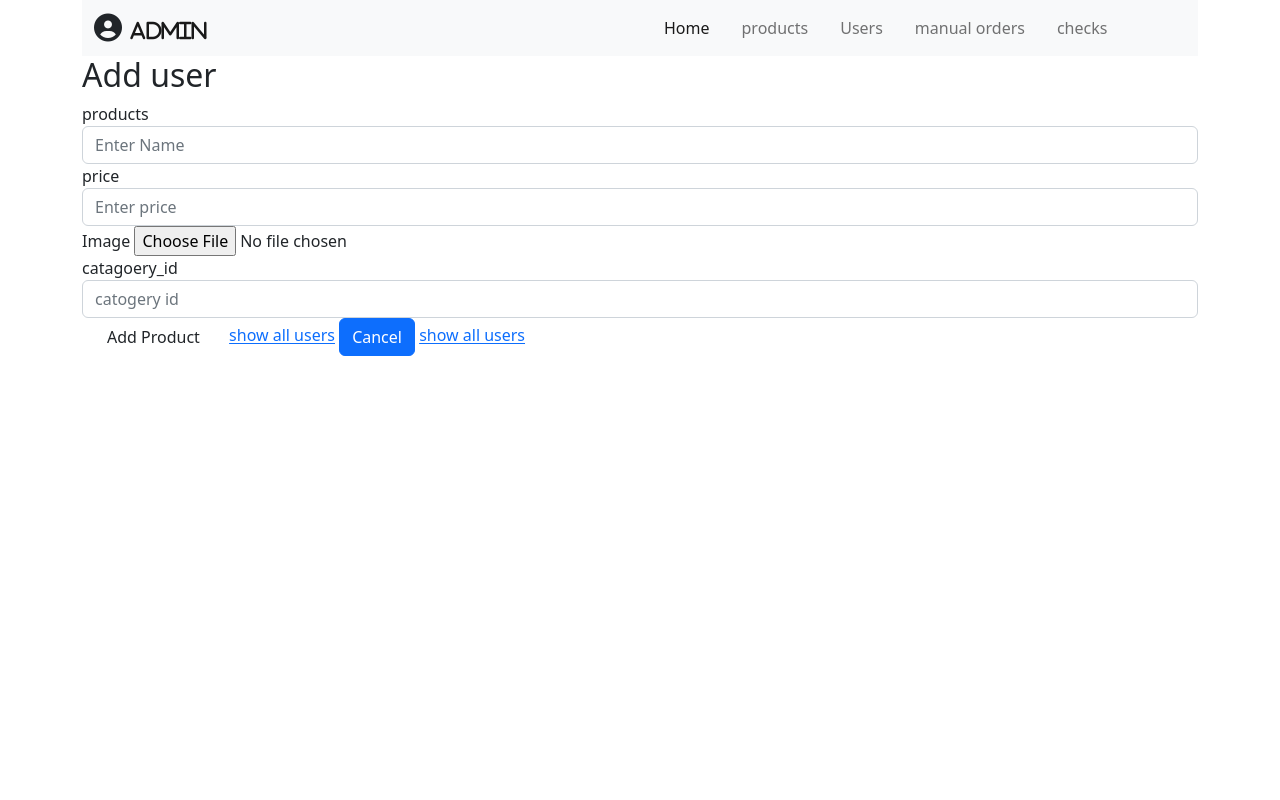
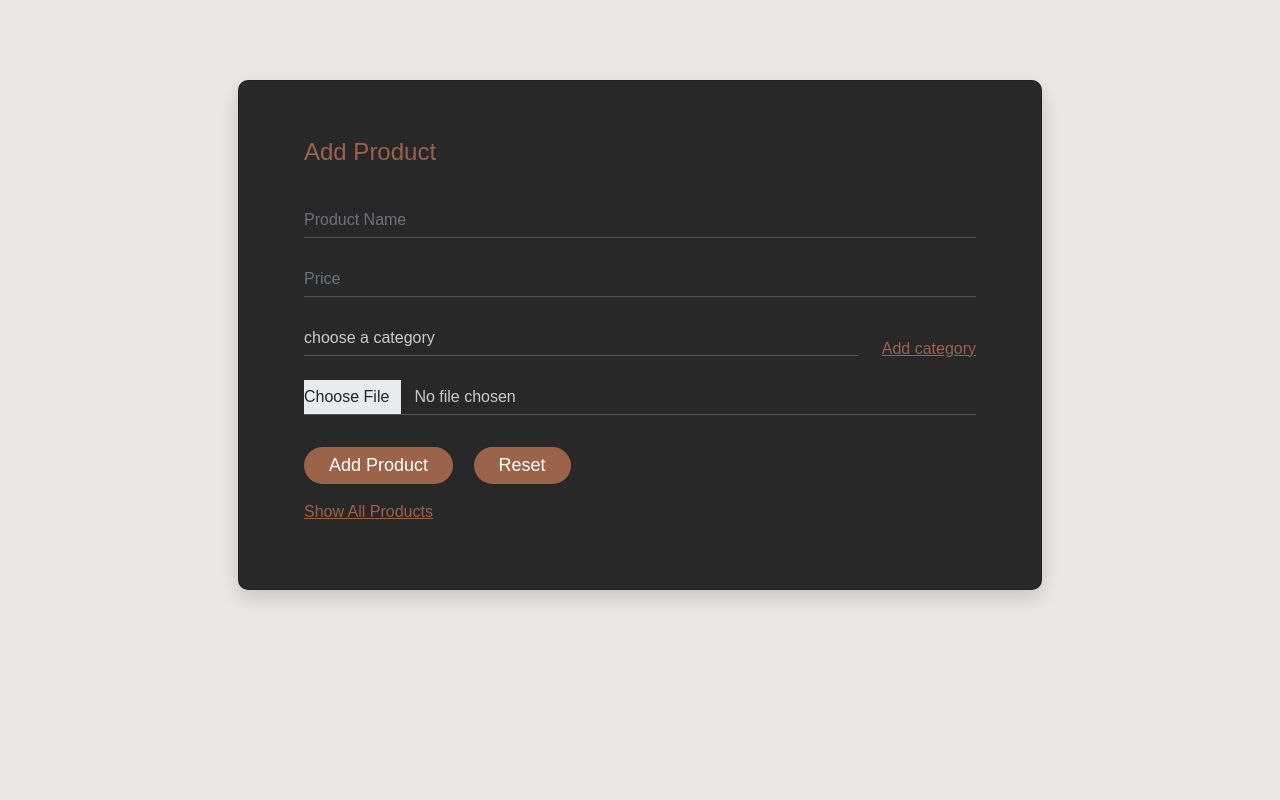
Before and after one commit to fatmasalah33/cafeteria, a PHP site: page /product.php in a window 1280 px wide. Run offline with PHP 8.4, Linux system fonts and the light colour scheme; some libraries are stand-ins or nearby versions.

Commit message:
style commit

```diff
--- a/confirmpass.php
+++ b/confirmpass.php
@@ -13,8 +13,9 @@ if ($password==$confpassword)
 }
 else
 {
-    //echo " The Password and Confirm Password is not the same";
+    // echo " The Password and Confirm Password is not the same";
     header("Location: updatepassword.php");
+
 }
 
 ?>
--- a/css/main.css
+++ b/css/main.css
@@ -1,24 +1,27 @@
-*{
+* {
   font-family: "Poppins", "Arial", "Helvetica Neue", sans-serif;
 }
 
+body{
+  background-color: #eae7e5;
+}
 .page-wrapper {
   min-height: 100vh;
-    background-color: #eae7e5;
   padding-top: 10rem;
   padding-bottom: 10rem;
 }
 
-  .custom-width{
+.custom-width {
   max-width: 780px;
 }
 
-  .link{
+.link {
   color: #9b6349;
 }
 
-  .link:hover{
-    color: #D2BDB4;
+
+.link:hover {
+  color: #d2bdb4;
 }
 
 .card-format {
@@ -33,7 +36,8 @@
   -o-border-radius: 10px;
 }
 .card-format .card-heading {
-    background: url("../images/home-2-slider-image-1a.jpg") top left/cover no-repeat;
+  background: url("../images/home-2-slider-image-1a.jpg") top left/cover
+    no-repeat;
   width: 50%;
   height: 25rem;
   border-bottom-left-radius: 10px;
@@ -46,7 +50,6 @@
 }
 
 @media (max-width: 760px) {
-
   .page-wrapper {
     padding-top: 5rem;
   }
@@ -59,7 +62,6 @@
   }
 }
 
-
 .title {
   font-size: 24px;
   color: #9b6349;
@@ -67,7 +69,11 @@
   margin-bottom: 36px;
 }
 
-.form-control{
+option{
+  color: #282828;
+}
+
+.form-control , label{
   outline: none !important;
   box-shadow: none !important;
   border: none;
@@ -83,7 +89,7 @@
   -ms-border-radius: 0;
   -o-border-radius: 0;
 }
-.form-control:focus{
+.form-control:focus {
   background-color: transparent;
   color: #ccc;
 }
@@ -101,8 +107,7 @@
   -ms-border-radius: 20px;
   -o-border-radius: 20px;
   background: #9b6349;
-
 }
-.btn:hover{
-  background: #D2BDB4;
+.btn:hover {
+  background: #d2bdb4;
 }
--- a/product.php
+++ b/product.php
@@ -1,17 +1,15 @@
 <?php
 require "connection.php";
 ?>
-
-
-
 
 
 <!DOCTYPE html>
 <html lang="en">
 
 <head>
-    <title>products</title>
+    <title>cafetiria | Add product</title>
     <meta charset="utf-8">
+    <link rel = "icon" href ="images/coffee-cup.png" type = "image/x-icon">
     <meta name="viewport" content="width=device-width, initial-scale=1">
     <script src="https://ajax.googleapis.com/ajax/libs/jquery/3.5.1/jquery.min.js"></script>
     <link rel="stylesheet" href="https://cdnjs.cloudflare.com/ajax/libs/font-awesome/6.1.1/css/all.min.css"
@@ -22,71 +20,59 @@ require "connection.php";
 <link href="https://cdn.jsdelivr.net/npm/bootstrap@5.2.0-beta1/dist/css/bootstrap.min.css" rel="stylesheet" integrity="sha384-0evHe/X+R7YkIZDRvuzKMRqM+OrBnVFBL6DOitfPri4tjfHxaWutUpFmBp4vmVor" crossorigin="anonymous">
 <!-- JavaScript Bundle with Popper -->
 <script src="https://cdn.jsdelivr.net/npm/bootstrap@5.2.0-beta1/dist/js/bootstrap.bundle.min.js" integrity="sha384-pprn3073KE6tl6bjs2QrFaJGz5/SUsLqktiwsUTF55Jfv3qYSDhgCecCxMW52nD2" crossorigin="anonymous"></script>
+<link rel="stylesheet" href="css/main.css">
+<style>
+          .page-wrapper {
+            padding-top: 5rem;
+            padding-bottom: 5rem;
+        }
+    </style>
 </head>
 
 <body>
-    <div class="container">
-    <nav class="navbar navbar-expand-lg navbar-light bg-light justify-content-between">
-  <div class="container-fluid col-md-6">
-  <i class="fa-solid fa-circle-user fs-3"> <a class="navbar-brand" href="#">ADMIN</a></i>
-    <!-- <a class="navbar-brand" href="#">admin</a> -->
-    <button class="navbar-toggler" type="button" data-bs-toggle="collapse" data-bs-target="#navbarNavAltMarkup" aria-controls="navbarNavAltMarkup" aria-expanded="false" aria-label="Toggle navigation">
-      <span class="navbar-toggler-icon"></span>
-    </button>
-    </div>
-    <div class="collapse navbar-collapse col-md-6" id="navbarNavAltMarkup ">
-      <div class="navbar-nav">
-        <a class="nav-link active ps-4" aria-current="page" href="#">Home</a>
-        <a class="nav-link  ps-4" href="#">products</a>
-        <a class="nav-link  ps-4" href="#">Users</a>
-        <a class="nav-link  ps-4 "href="#">manual orders</a>
-        <a class="nav-link ps-4 "href="#">checks</a>
-      </div>
-    </div>
 
-</nav>
-
-        <h2>Add user</h2>
-
-<main>
-
-                <form action="procontroller.php" method="post" enctype="multipart/form-data">
-
-
-
-                    <div class="form-group">
-                        <label for="exampleInputName"> products</label>
-                        <input type="text" class="form-control" id="exampleInputName" name="name" aria-describedby=""
-                            placeholder="Enter Name">
+<div class="page-wrapper ps-5 pe-5">
+    <div class="mt-0 mb-0 ms-auto me-auto custom-width">
+        <div class="card card-format d-flex flex-row row">
+            <div class="card-body col-6">
+                <h2 class="title">Add Product</h2>
+                <form method="POST" action="procontroller.php" enctype="multipart/form-data">
+                    <div class="input-group">
+                        <input class="form-control mb-4" type="text" placeholder="Product Name" name="name">
+                    </div>
+                    <div class="input-group">
+                        <input class="form-control mb-4" type="text" placeholder="Price" name="price">
                     </div>
 
-
-                    <div class="form-group">
-                        <label for="exampleInputEmail">price </label>
-                        <input type="text" class="form-control" id="exampleInputEmail1" name="price"
-                            aria-describedby="emailHelp" placeholder="Enter price">
+                    <!--i replaced the input tag text type with a select tag-->
+                    <div class="input-group">
+                        <select class="form-control mb-4 " type="text" name="cat_id">
+                          <option disabled selected>choose a category</option>
+                          <option value="1">Hot drinks</option>
+                          <option value="2" >Cold drinks</option>
+                        </select>
+                        <div class="ms-4 mt-3">
+                        <a class="link" href="#">Add category</a>
+                        </div>
                     </div>
-
-                    <div class="form-group">
-                        <label for="exampleInputName">Image</label>
-                        <input type="file" name="imageuser">
+                    <div class="input-group">
+                        <input class="form-control mb-4" type="file" placeholder="Image" name="imageuser">
                     </div>
-
-                    <div class="form-group">
-                        <label for="exampleInputPassword">catagoery_id</label>
-                        <input type="text" class="form-control" id="exampleInputPassword1" name="cat_id"
-                            placeholder="catogery id">
+                    <div class="mt-2 d-inline-block me-3">
+                        <input class="btn ps-4 pe-4 pt-1 pb-1 " type="submit" name="addproduct" value="Add Product">
                     </div>
-                    <input class="btn ps-4 pe-4 pt-1 pb-1 " type="submit" name="addproduct" value="Add Product">
-
-                    <!-- <button type="submit" class="btn btn-primary" value="Add Product">Save</button> -->
-                    <a href="allusers.php">show all users</a>
-                    <button  type="reset" class="btn btn-primary">Cancel</button>
-                    <a href="allusers.php">show all users</a>
+                    <div class="mt-2 d-inline-block">
+                        <input class="btn ps-4 pe-4 pt-1 pb-1 " type="reset">
+                    </div>
+                    <!--for testing-->
+                    <div class="mt-3">
+                        <a class="link" href="allproduct.php">Show All Products</a>
+                    </div>
                 </form>
-
-
-</main>
+            </div>
+        </div>
+    </div>
+</div>
 
 </div>
 </body>
```
Also changed, not shown: allproduct.php (+16 -11 lines), allusers.php (+21 -16 lines), editproduct.php (+39 -24 lines), images/coffee-cup.png (added), productphoto/cappuccino.PNG (added), productphoto/kiwi smoothie.PNG (added), productphoto/latte.jpg (added), productphoto/mango juice.PNG (added), productphoto/orange juice.PNG (added), productphoto/photo-1507133750040-4a8f57021571-1.jpg (renamed from images/2.jpg), userphotos/4.jpg (added), userphotos/h2-custom-icon-3 (1).png (added), userphotos/photo-1507133750040-4a8f57021571-1.jpg (added), 3 other files. Lines whose indentation alone changed are shown as unchanged.
